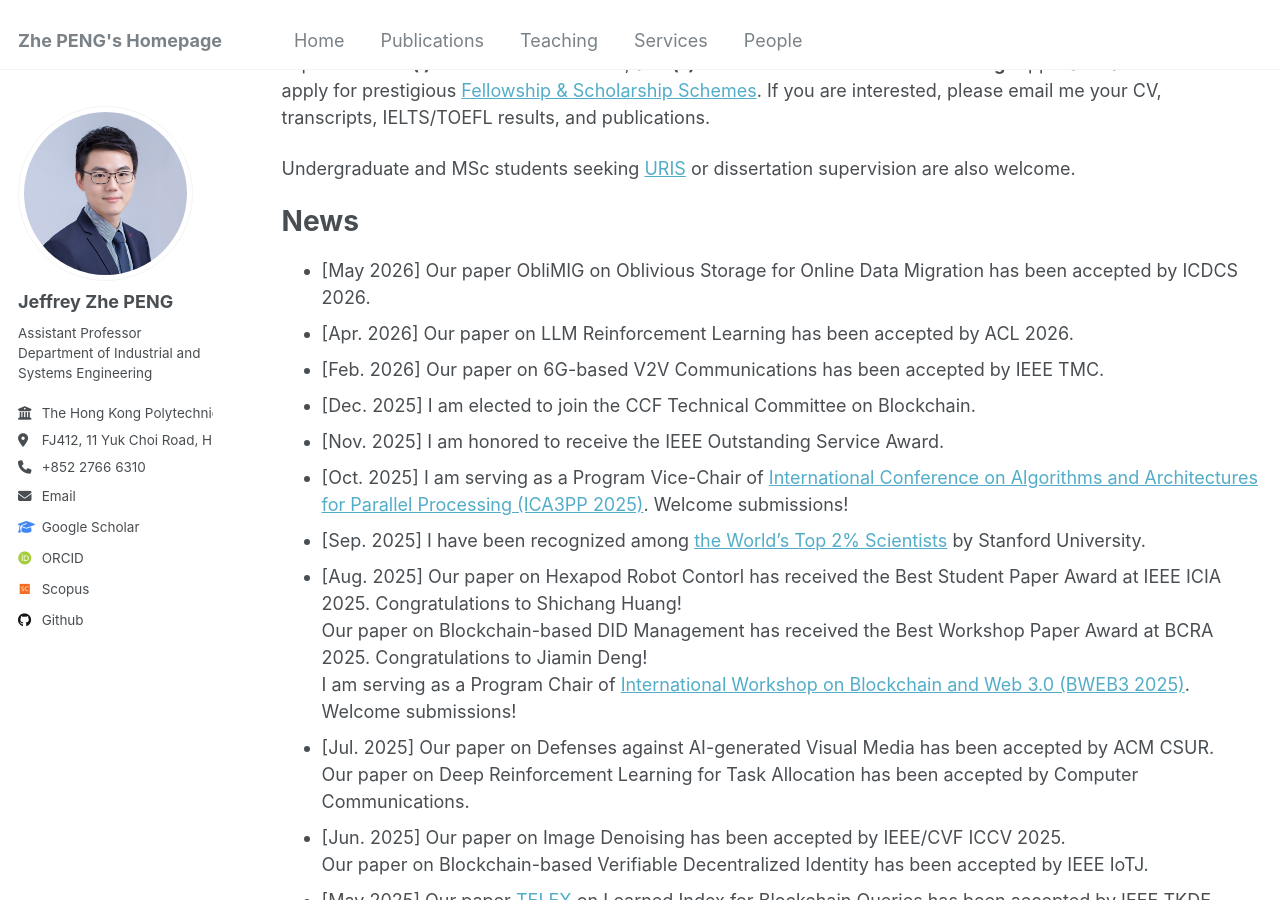
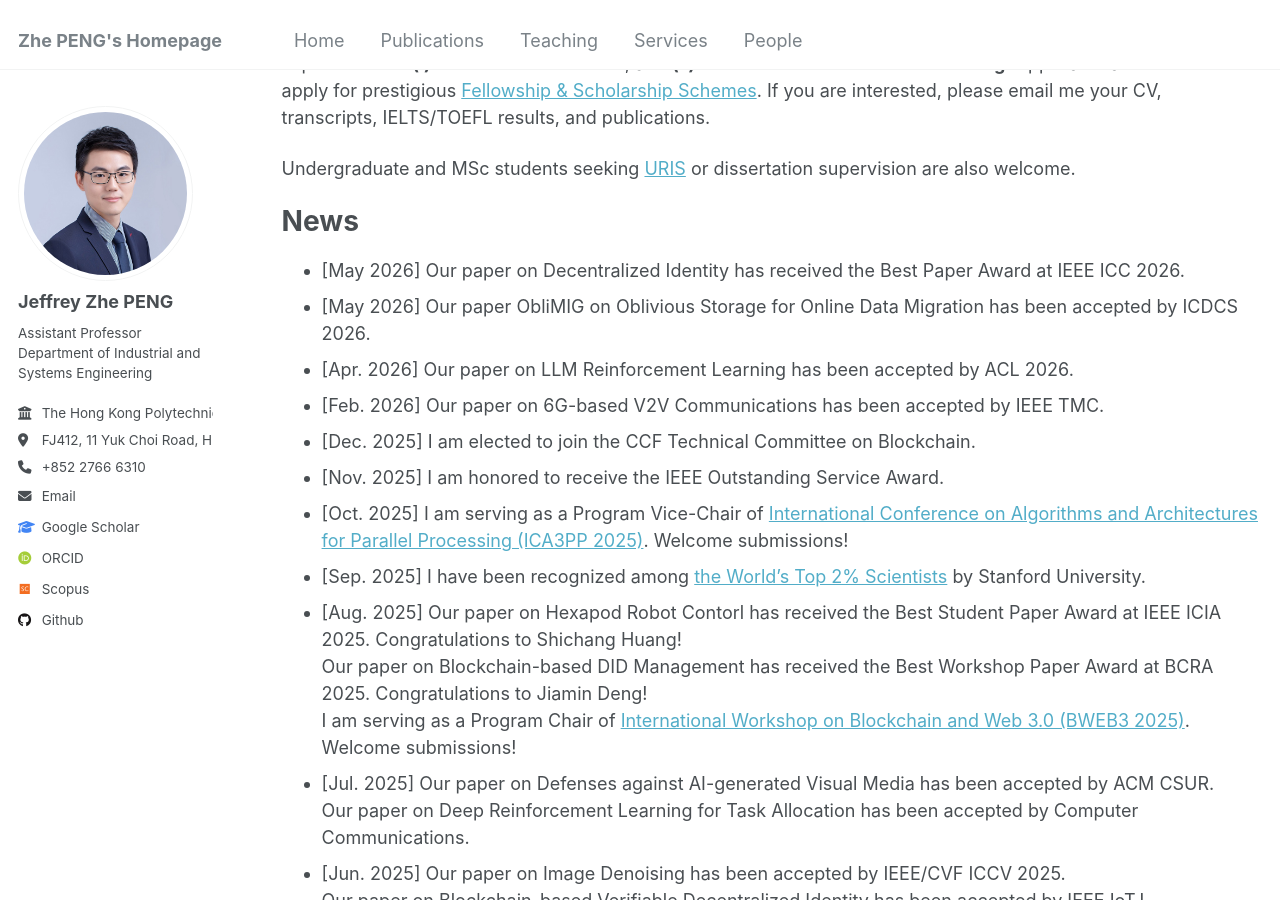
Before and after one commit to PENG-Zhe/peng-zhe.github.io, a Jekyll site: the page built from _pages/about.md, in a window 1280 px wide and 900 px high, scrolled down 652 px. Built offline with Jekyll 4.4.1, drawn with Linux system fonts in a browser that asks for light colours; some web fonts are replaced.

Commit message:
Update about.md

```diff
--- a/_pages/about.md
+++ b/_pages/about.md
@@ -26,6 +26,7 @@ Undergraduate and MSc students seeking [URIS](https://www.polyu.edu.hk/gs/ug-res
 
 # News
 <!-- -->
+- [May 2026] Our paper on Decentralized Identity has received the Best Paper Award at IEEE ICC 2026.
 - [May 2026] Our paper ObliMIG on Oblivious Storage for Online Data Migration has been accepted by ICDCS 2026.
 - [Apr. 2026] Our paper on LLM Reinforcement Learning has been accepted by ACL 2026.
 - [Feb. 2026] Our paper on 6G-based V2V Communications has been accepted by IEEE TMC.
```
